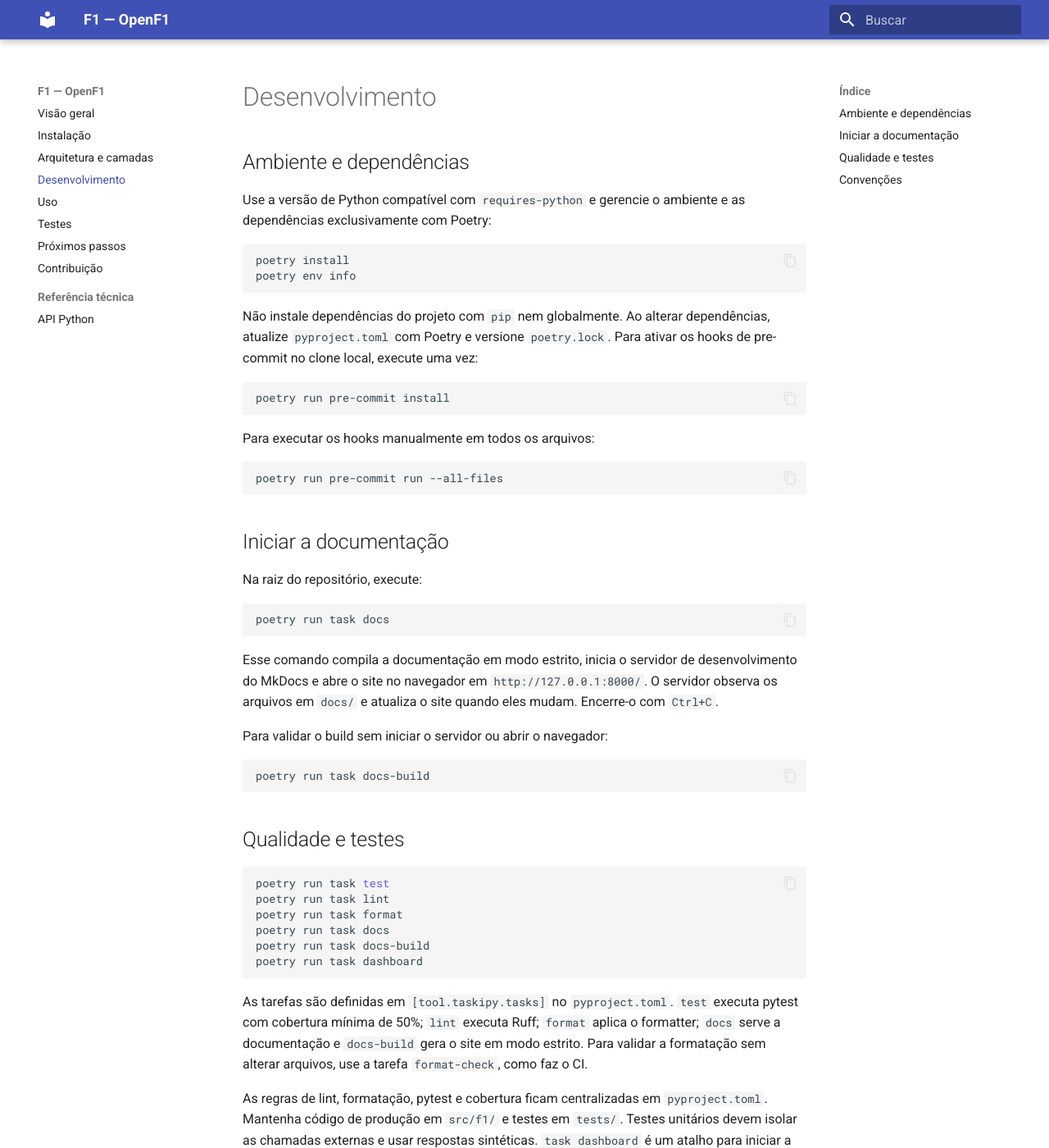
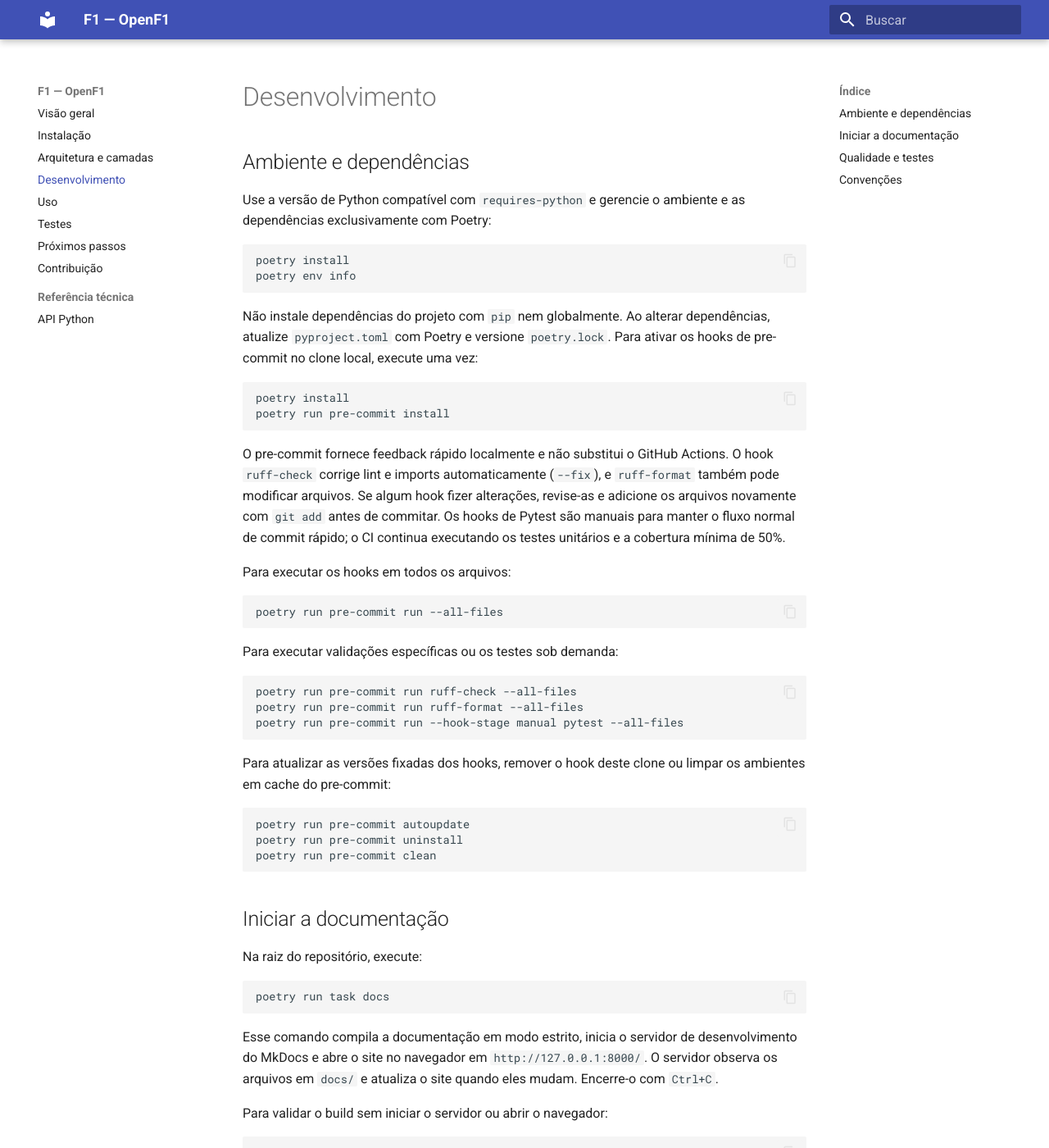
Before and after one commit to cabralparisotto/F1, an MkDocs documentation site: the page built from docs/development.md, in a window 1280 px wide and 1400 px high. Shown: the whole window at 82% size. Built offline with MkDocs 1.6.1 and Material for MkDocs 9.7.7, drawn with Linux system fonts in a browser that asks for light colours.

Commit message:
Adicionado pré-commit

````diff
--- a/docs/development.md
+++ b/docs/development.md
@@ -15,13 +15,38 @@
 Para ativar os hooks de pre-commit no clone local, execute uma vez:
 
 ```bash
+poetry install
 poetry run pre-commit install
 ```
 
-Para executar os hooks manualmente em todos os arquivos:
+O pre-commit fornece feedback rápido localmente e não substitui o GitHub
+Actions. O hook `ruff-check` corrige lint e imports automaticamente (`--fix`),
+e `ruff-format` também pode modificar arquivos. Se algum hook fizer alterações,
+revise-as e adicione os arquivos novamente com `git add` antes de commitar.
+Os hooks de Pytest são manuais para manter o fluxo normal de commit rápido; o CI
+continua executando os testes unitários e a cobertura mínima de 50%.
+
+Para executar os hooks em todos os arquivos:
 
 ```bash
 poetry run pre-commit run --all-files
+```
+
+Para executar validações específicas ou os testes sob demanda:
+
+```bash
+poetry run pre-commit run ruff-check --all-files
+poetry run pre-commit run ruff-format --all-files
+poetry run pre-commit run --hook-stage manual pytest --all-files
+```
+
+Para atualizar as versões fixadas dos hooks, remover o hook deste clone ou
+limpar os ambientes em cache do pre-commit:
+
+```bash
+poetry run pre-commit autoupdate
+poetry run pre-commit uninstall
+poetry run pre-commit clean
 ```
 
 ## Iniciar a documentação
````
Also changed, not shown: .pre-commit-config.yaml (+39 -2 lines).
